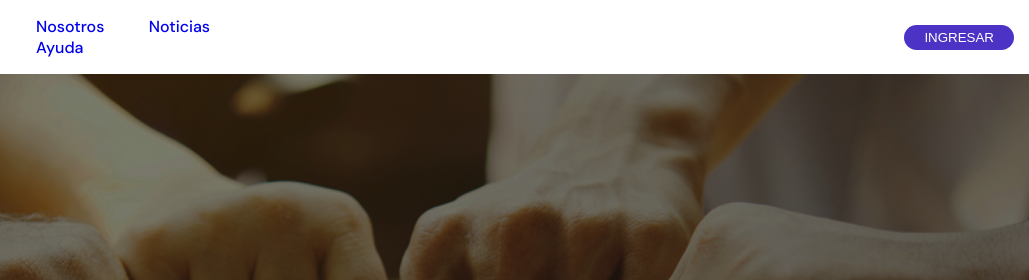
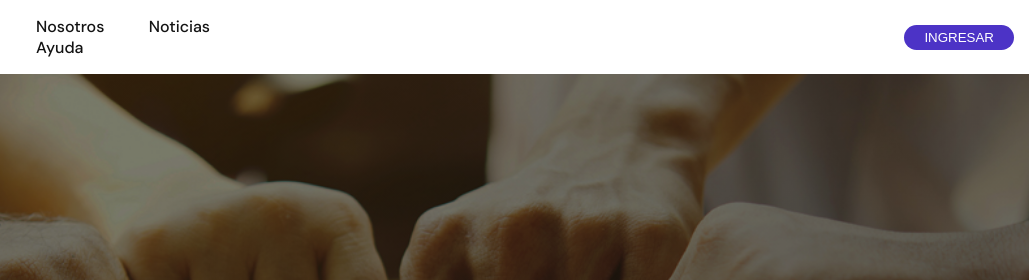
Before and after one commit to Bcpp16/proyecto-integrador-senpai, a plain HTML site: page index.html in a window 1280 px wide. Shown: the top 280 px of the page, 251-1280 px from the left. Drawn offline with Linux system fonts and the light colour scheme.

Commit message:
terminado

```diff
--- a/css/style.css
+++ b/css/style.css
@@ -56,6 +56,7 @@ h2 {
   text-decoration: none;
   font-weight: 500;
   margin-left: 40px;
+  color: var(--cl-black);
 }
 
 .myLinks {
```
Also changed, not shown: texto.txt (deleted).
